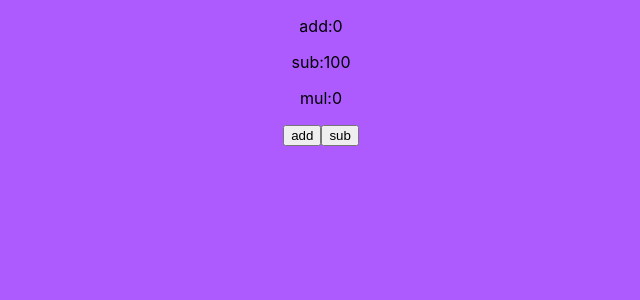
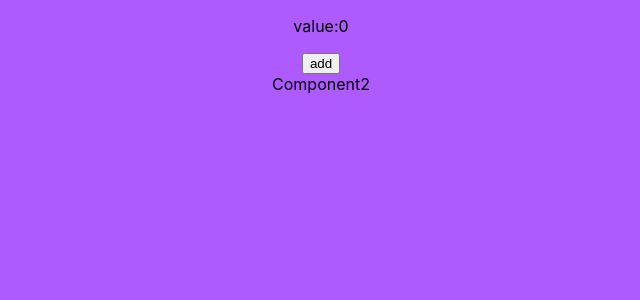
Before and after one commit to ManikMistry/React-Kundli, a React (Create React App) app: page / in a window 1280 px wide. Shown: the top 300 px of the page, without its empty margins (319-959 px from the left). Built offline with nearby package versions, Linux system fonts and the light colour scheme.

Commit message:
React revision

```diff
--- a/src/App.js
+++ b/src/App.js
@@ -6,6 +6,7 @@ import UseRef from './components/Hooks/UseRef';
 // import Parent from './components/propsDrilling/Parent';
 import Parent from './components/Hooks/ContextAPI/Parent';
 import UseMemo from './components/Hooks/UseMemo';
+import Component1 from './components/Hooks/useCallback/Component1';
 // import UseEffect from './components/Hooks/UseEffect';
 // import UseState from './components/Hooks/UseState';
 // import { ProductCard } from './components/ProductCard/ProductCard';
@@ -29,7 +30,8 @@ function App() {
       {/* <Parent/> */}
 
       {/* <Parent/> */}
-      <UseMemo/>
+      {/* <UseMemo/> */}
+      <Component1/>
     </div>
   );
 }
--- /dev/null
+++ b/src/components/Hooks/useCallback/Component1.js
@@ -0,0 +1,22 @@
+import React, { useCallback, useState } from 'react'
+import Component2 from './Component2'
+
+function Component1() {
+    const[value,setValue]=useState(0);
+    // console.log("child")
+    const increaseValue=()=>{
+        setValue(value+1)
+    }
+   const learing= useCallback(
+        function perform(){
+        },[])
+  return (
+    <div>
+    <p>value:{value}</p>
+    <button onClick={increaseValue}>add</button>
+        <Component2 learing={learing}/>
+    </div>
+  )
+}
+
+export default Component1
--- /dev/null
+++ b/src/components/Hooks/useCallback/Component2.js
@@ -0,0 +1,10 @@
+import React, { memo } from 'react'
+
+function Component2({perfrom}) {
+    console.log("child")
+  return (
+    <div>Component2</div>
+  )
+}
+
+export default memo(Component2)
```
Also changed, not shown: src/components/ComponentsTypes/ClassComponent.js (+22 -11 lines).
